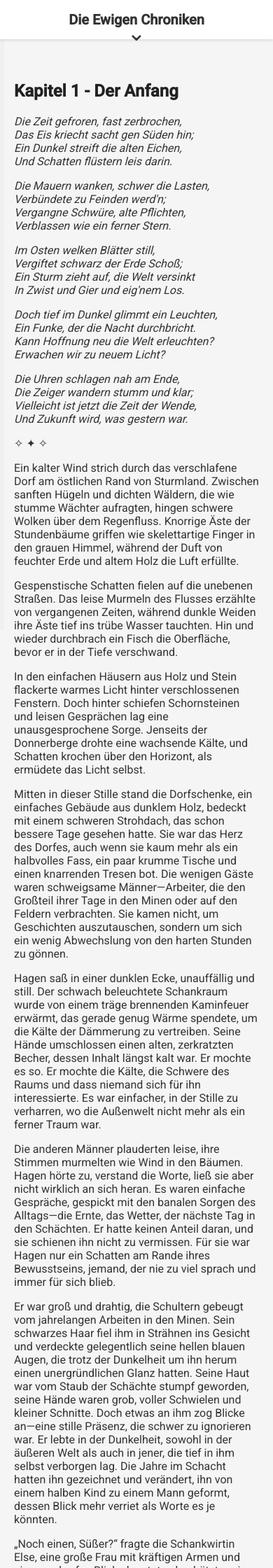
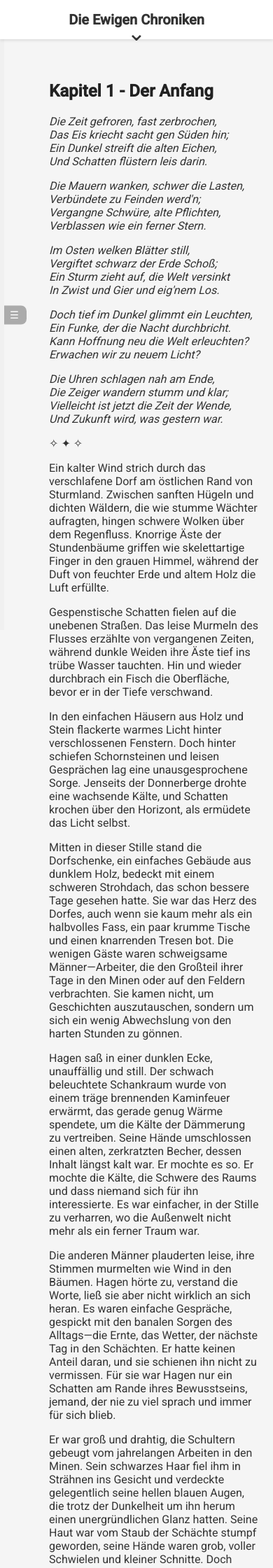
Before and after one commit to RainerGewalt/chroniken-aus-elandor, a Jekyll site: the page built from _chapters/die-ewigen-chroniken-erwachen/kapitel-1.md, in a window 390 px wide. Shown: the top 2240 px of the page at 70% size. Built offline with Jekyll 4.4.1, drawn with Linux system fonts in a browser that asks for light colours.

Commit message:
fixed: menu and text overlay

```diff
--- a/_layouts/chapter.html
+++ b/_layouts/chapter.html
@@ -39,11 +39,11 @@
         top: 50%;
         left: 0;
         transform: translateY(-50%);
-        background-color: rgba(0, 0, 0, 0.5);
+        background-color: rgba(0, 0, 0, 0.3);
         border-radius: 0 8px 8px 0;
         padding: 5px;
         cursor: pointer;
-        transition: background-color 0.3s, width 0.3s;
+        transition: background-color 0.3s, width 0.3s, left 0.3s;
         overflow: hidden;
         z-index: 10;
         width: 40px;
@@ -52,12 +52,13 @@
 
     .sidebar:hover {
         width: 140px;
-        background-color: rgba(0, 0, 0, 0.8);
+        background-color: rgba(0, 0, 0, 0.6);
     }
 
     .sidebar-toggle {
         color: #ffffff;
         font-size: 1.2em;
+        transition: font-size 0.3s;
     }
 
     .sidebar-content {
@@ -79,11 +80,11 @@
         font-size: 0.9em;
         text-align: left;
         cursor: pointer;
-        transition: background-color 0.3s;
+        transition: background-color 0.3s, font-size 0.3s;
     }
 
     .sidebar-content button:hover {
-        background-color: rgba(255, 255, 255, 0.2);
+        background-color: rgba(255, 255, 255, 0.15);
     }
 
     /* Dark Mode */
@@ -129,10 +130,70 @@
         scroll-behavior: smooth;
     }
 
-    /* Responsive Anpassung */
+    /* Standard: Breite 140px, padding-left 130px (kleinerer Abstand) */
+    main {
+        padding-left: 130px;
+        transition: padding-left 0.3s;
+    }
+
+    @media (max-width: 900px) {
+        .sidebar {
+            width: 35px;
+            left: 8px;
+        }
+
+        .sidebar:hover {
+            width: 140px; /* Beibehaltung der Hover-Breite */
+        }
+
+        main {
+            padding-left: 130px; /* Bleibt gleich, da Hover-Breite unverändert bleibt */
+        }
+    }
+
     @media (max-width: 600px) {
         .sidebar {
-            display: none;
+            width: 30px;
+            left: 5px; /* Leichter reduziert für kleineren Abstand */
+        }
+
+        .sidebar:hover {
+            width: 100px; /* Reduzierte Hover-Breite */
+        }
+
+        .sidebar-toggle {
+            font-size: 1em; /* Kleinere Fontgröße */
+        }
+
+        .sidebar-content button {
+            font-size: 0.8em; /* Kleinere Button-Schriftgröße */
+        }
+
+        main {
+            padding-left: 90px; /* Reduzierter Abstand zur Sidebar */
+        }
+    }
+
+    @media (max-width: 400px) {
+        .sidebar {
+            width: 25px;
+            left: 3px; /* Weiter reduziert */
+        }
+
+        .sidebar:hover {
+            width: 80px; /* Weiter reduzierte Hover-Breite */
+        }
+
+        .sidebar-toggle {
+            font-size: 0.9em; /* Weiter kleinere Fontgröße */
+        }
+
+        .sidebar-content button {
+            font-size: 0.7em; /* Weiter kleinere Button-Schriftgröße */
+        }
+
+        main {
+            padding-left: 70px; /* Noch schmalerer Abstand */
         }
     }
 </style>
```
Also changed, not shown: _layouts/story.html (+80 -12 lines).
